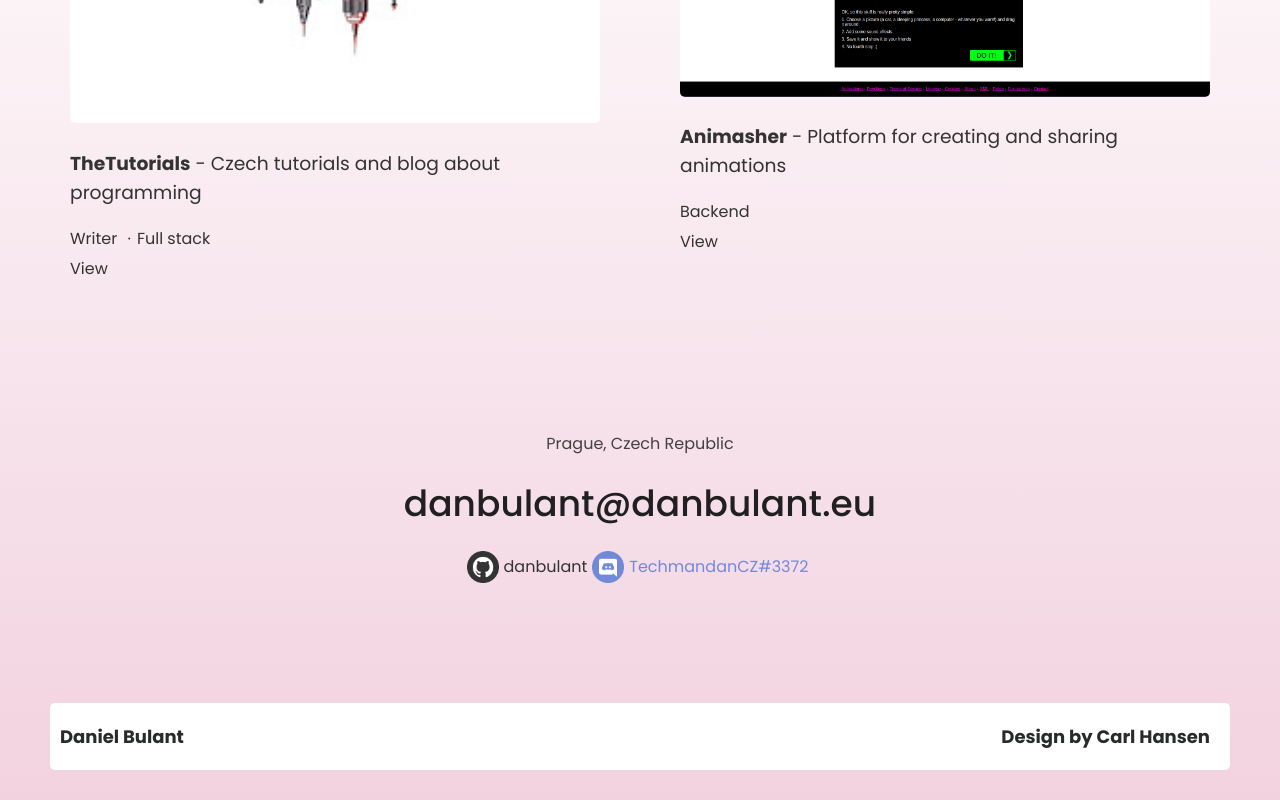
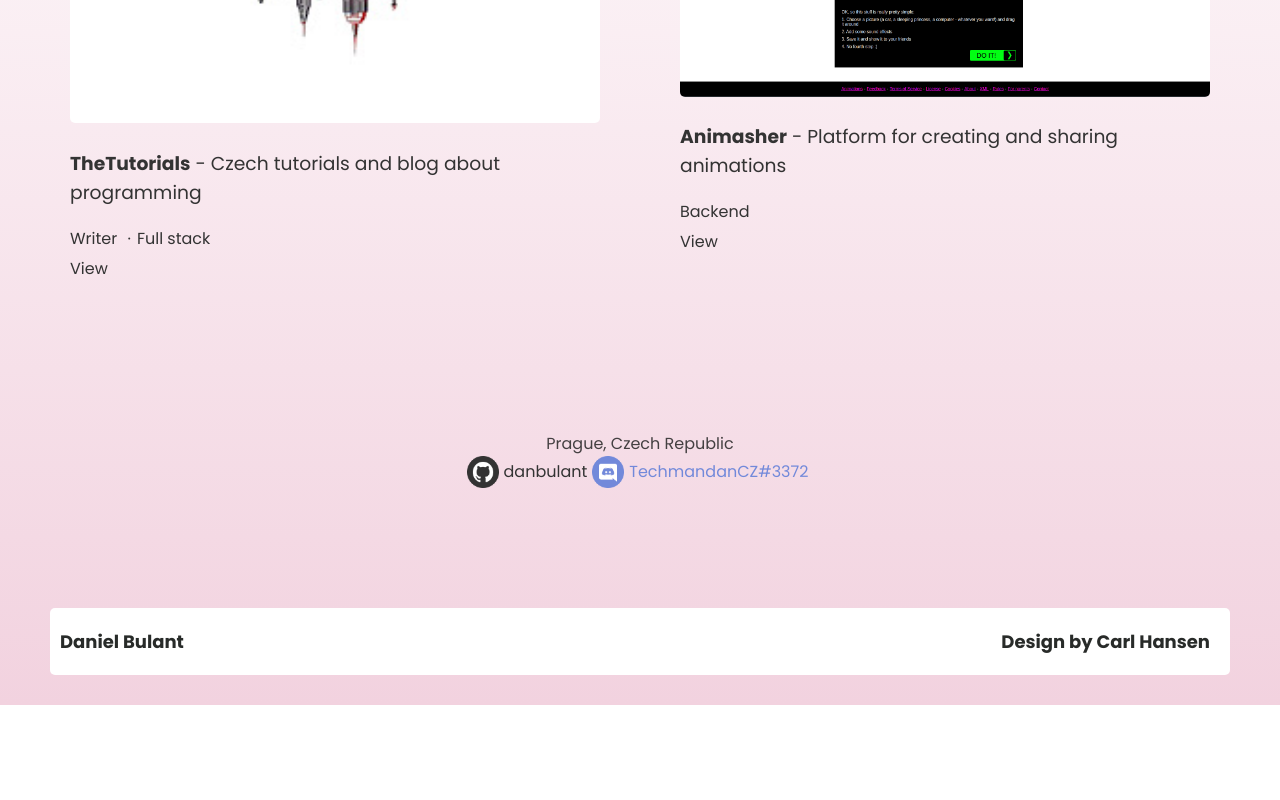
Before and after one commit to danbulant/design, a Svelte app: page / in a window 1280 px wide. Shown: the part 1872-2672 px from the top of the page. After the commit the page ends 2577 px from the top, so only its background shows below. Built offline with nearby package versions, Linux system fonts and the light colour scheme.

Commit message:
remove email

```diff
--- a/src/components/contact.svelte
+++ b/src/components/contact.svelte
@@ -4,7 +4,6 @@
 
 <div class="contact" class:dark={$darkmode}>
     <div class="address">Prague, Czech Republic</div>
-    <a href="mailto:danbulant@danbulant.eu" target="_blank">danbulant@danbulant.eu</a>
     <div class="profiles">
         <a href="https://github.com/danbulant" target="_blank">
             <div class="github" title="GitHub">
```
